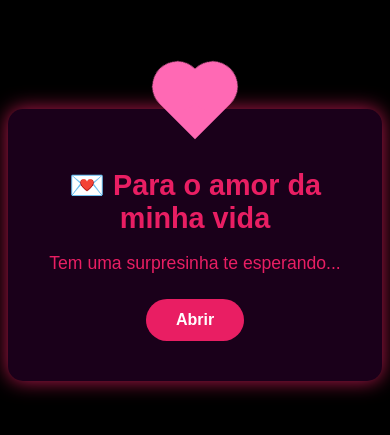
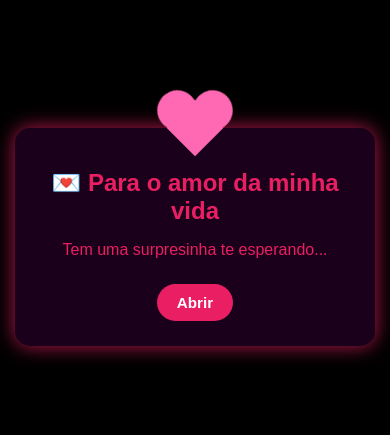
Before and after one commit to iscxit/pedido-de-namoro, a plain HTML site: page index.html in a window 390 px wide. Shown: the part 185-620 px from the top of the page. Drawn offline with Linux system fonts and the light colour scheme.

Commit message:
Atualiza estilo responsivo no intro.css

```diff
--- a/intro.css
+++ b/intro.css
@@ -8,6 +8,8 @@ body {
   height: 100vh;
   text-align: center;
   overflow: hidden;
+  margin: 0;
+  padding: 0 15px; /* Pequeno padding lateral em telas pequenas */
 }
 
 .envelope {
@@ -16,6 +18,7 @@ body {
   border-radius: 15px;
   box-shadow: 0 0 20px #e91e63cc;
   max-width: 400px;
+  width: 100%;
   position: relative;
 }
 
@@ -85,3 +88,36 @@ button:hover {
     transform: rotate(-45deg) scale(1.2);
   }
 }
+
+/* 📱 Responsividade para telas menores */
+@media (max-width: 500px) {
+  .envelope {
+    padding: 25px 20px;
+  }
+
+  .envelope h1 {
+    font-size: 1.5em;
+  }
+
+  .envelope p {
+    font-size: 1em;
+  }
+
+  button {
+    padding: 10px 20px;
+    font-size: 0.95rem;
+  }
+
+  .heart {
+    width: 40px;
+    height: 40px;
+    top: -20px;
+    left: calc(50% - 20px);
+  }
+
+  .heart::before,
+  .heart::after {
+    width: 40px;
+    height: 40px;
+  }
+}
```
